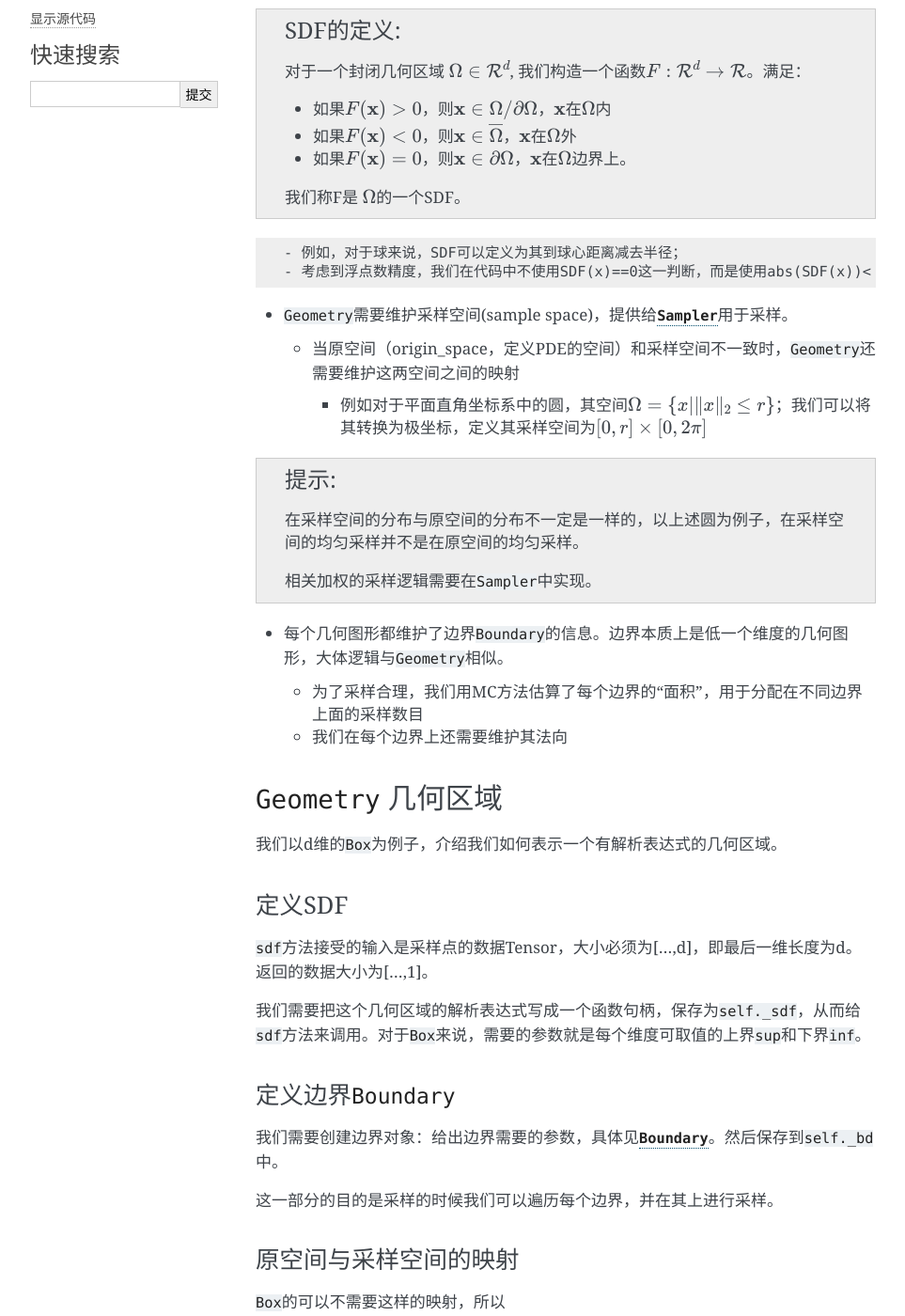
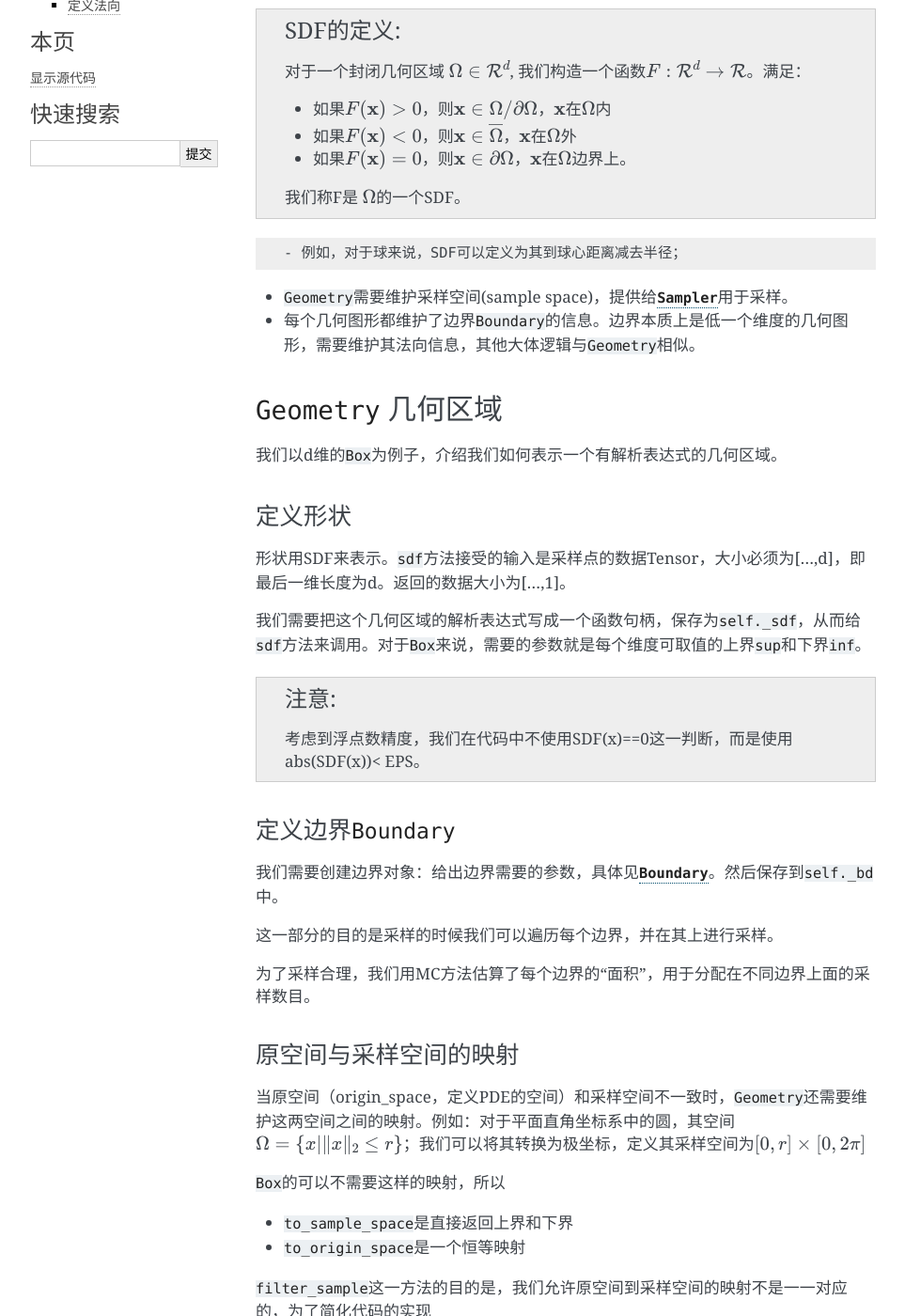
Before and after one commit to YipZLF/hinps_doc, a Sphinx documentation site: the page built from source/geometry.md, in a window 1280 px wide and 1400 px high, scrolled down 270 px. Shown: the whole window at 94% size, without its empty margins (148-1111 px from the left). Built offline with Sphinx 7.4.7, drawn with Linux system fonts in a browser that asks for light colours; some of the changed text lies outside the part shown.

Commit message:
Add `Boundary`

````diff
--- a/source/geometry.md
+++ b/source/geometry.md
@@ -15,33 +15,25 @@
 
 我们称F是 {math}`\Omega`的一个SDF。
 ```
+    - 例如，对于球来说，SDF可以定义为其到球心距离减去半径；
+- `Geometry`需要维护采样空间(sample space)，提供给[`Sampler`](data.md#sampler采样器)用于采样。
 
-    - 例如，对于球来说，SDF可以定义为其到球心距离减去半径；
-    - 考虑到浮点数精度，我们在代码中不使用SDF(x)==0这一判断，而是使用abs(SDF(x))< EPS。
-
-- `Geometry`需要维护采样空间(sample space)，提供给[`Sampler`](data.md#sampler采样器)用于采样。
-    - 当原空间（origin_space，定义PDE的空间）和采样空间不一致时，`Geometry`还需要维护这两空间之间的映射
-        - 例如对于平面直角坐标系中的圆，其空间$\Omega = \{x| \|x\|_2 \le r \}$；我们可以将其转换为极坐标，定义其采样空间为$[0,r]\times[0,2\pi]$
-
-```{admonition} 提示
-在采样空间的分布与原空间的分布不一定是一样的，以上述圆为例子，在采样空间的均匀采样并不是在原空间的均匀采样。
-
-相关加权的采样逻辑需要在`Sampler`中实现。
-```
-- 每个几何图形都维护了边界`Boundary`的信息。边界本质上是低一个维度的几何图形，大体逻辑与`Geometry`相似。
-    - 为了采样合理，我们用MC方法估算了每个边界的“面积”，用于分配在不同边界上面的采样数目
-    - 我们在每个边界上还需要维护其法向
+- 每个几何图形都维护了边界`Boundary`的信息。边界本质上是低一个维度的几何图形，需要维护其法向信息，其他大体逻辑与`Geometry`相似。
 
 
 ## `Geometry` 几何区域
 
 我们以d维的`Box`为例子，介绍我们如何表示一个有解析表达式的几何区域。
 
-### 定义SDF
+### 定义形状
 
-`sdf`方法接受的输入是采样点的数据Tensor，大小必须为[...,d]，即最后一维长度为d。返回的数据大小为[...,1]。
+形状用SDF来表示。`sdf`方法接受的输入是采样点的数据Tensor，大小必须为[...,d]，即最后一维长度为d。返回的数据大小为[...,1]。
 
 我们需要把这个几何区域的解析表达式写成一个函数句柄，保存为`self._sdf`，从而给`sdf`方法来调用。对于`Box`来说，需要的参数就是每个维度可取值的上界`sup`和下界`inf`。
+
+```{admonition} 注意
+考虑到浮点数精度，我们在代码中不使用SDF(x)==0这一判断，而是使用abs(SDF(x))< EPS。
+```
 
 ### 定义边界`Boundary`
 
@@ -49,7 +41,11 @@
 
 这一部分的目的是采样的时候我们可以遍历每个边界，并在其上进行采样。
 
+为了采样合理，我们用MC方法估算了每个边界的“面积”，用于分配在不同边界上面的采样数目。
+
 ### 原空间与采样空间的映射
+
+当原空间（origin_space，定义PDE的空间）和采样空间不一致时，`Geometry`还需要维护这两空间之间的映射。例如：对于平面直角坐标系中的圆，其空间$\Omega = \{x| \|x\|_2 \le r \}$；我们可以将其转换为极坐标，定义其采样空间为$[0,r]\times[0,2\pi]$
 
 `Box`的可以不需要这样的映射，所以
 - `to_sample_space`是直接返回上界和下界
@@ -59,4 +55,30 @@
 - 例如：我们可以把一个半径为r的圆映射到$[-r,r] \times [-r,r]$，如果我们在采样空间进行均匀采样后，得到的点只有$\frac{\pi}{4}$会落在原来的圆内。
 
 我们在`filter_sample`中调用`sdf`可以将不在圆内的点筛掉。如果输入是一个尺寸为[...,N,d]的数据Tensor，返回则是一个尺寸为[...,M,d]的Tensor，其中M $\le$ N。
+
+
+```{admonition} 提示
+在采样空间的分布与原空间的分布不一定是一样的，以上述圆为例子，在采样空间的均匀采样并不是在原空间的均匀采样。
+
+相关加权的采样逻辑需要在`Sampler`中实现。
+```
 ## `Boundary`边界
+
+我们定义边界形状与`Geometry`略有不同，另外需要定义边界法向。
+### 定义形状
+
+我们要求边界都是可参数化的，需要给出参数范围和参数的映射函数（只需用`SymPy`给出数学表达式，使用`hinps.expression.Function`转换为可调用的Python函数）。
+
+- 如果是一个不与坐标轴平行的正方形ABCD，我们可以用$(a,b) \in [0,1]\times[0,1]$作为参数，通过映射$g(a,b)=a * \overrightarrow{AB} + b * \overrightarrow{AD}$得到这个正方形内的点。
+
+
+### 原空间与采样空间的映射
+
+采样空间就是该边界的参数空间。
+
+### 定义法向
+我们需要在定义边界的时候给出法向的函数，他是一个可调用的Python函数。输入为[...,d]，输出也为[...,d]，而且输出的每一个法向应该是单位向量。
+
+```{admonition} 注意
+我们维护的是**外法向**。
+```
````
Also changed, not shown: source/api.md (+1 -2 lines), source/data.md (+1 -1 lines).
